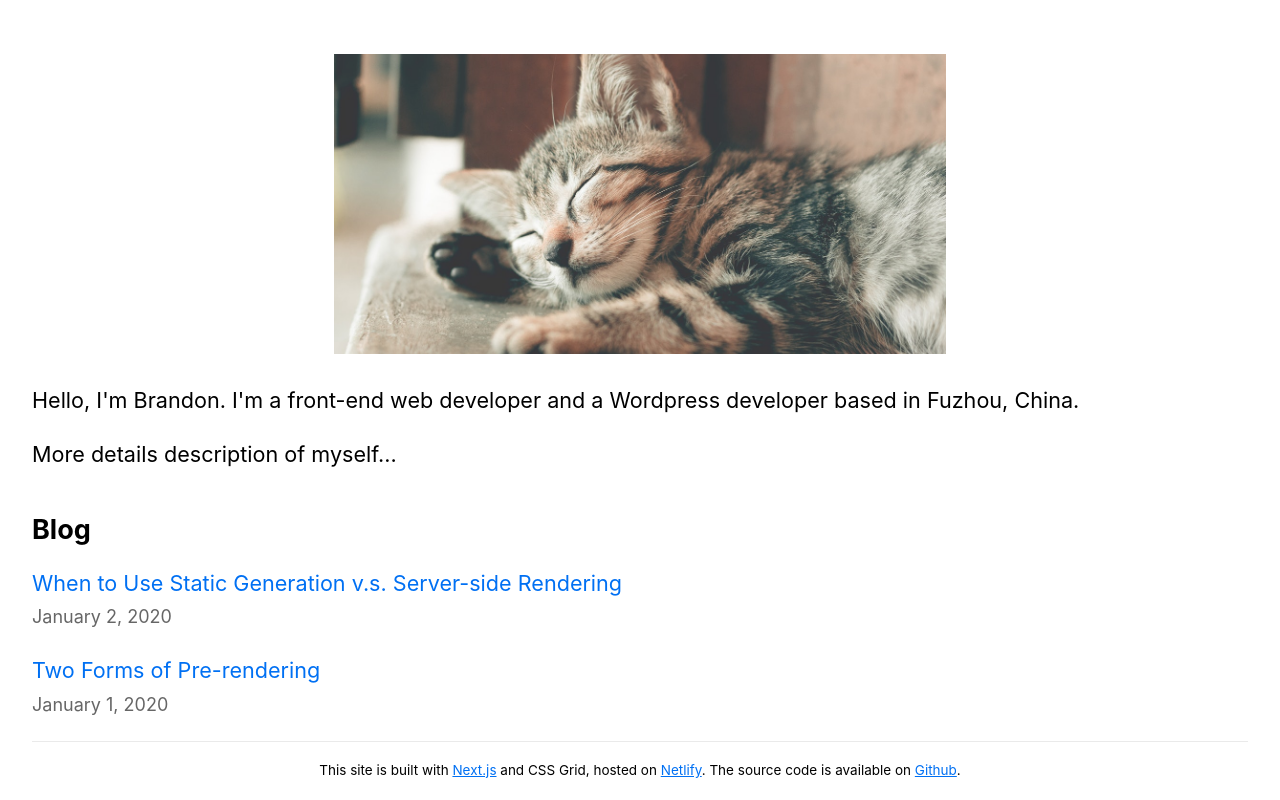
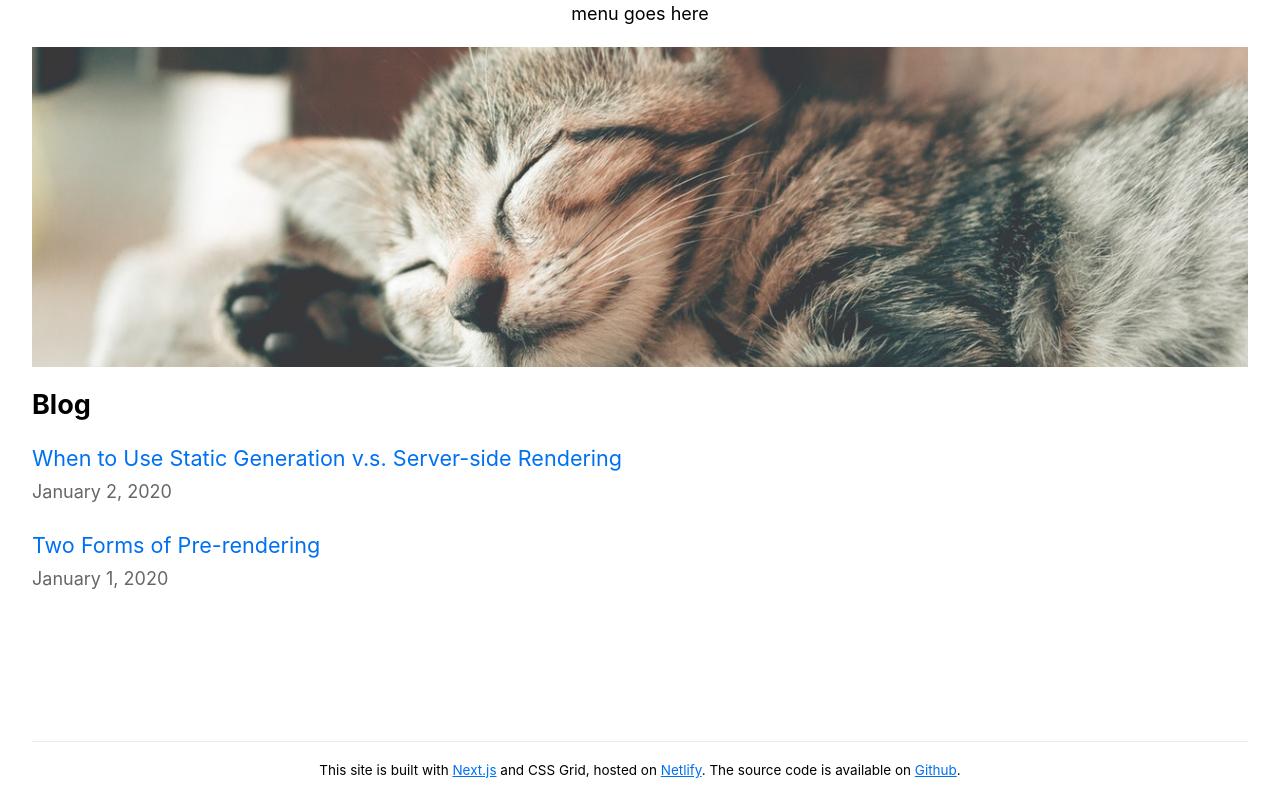
Before and after one commit to iambran/personalwebsite, a Next.js app: page / in a window 1280 px wide. Built offline with nearby package versions, Linux system fonts and the light colour scheme.

Commit message:
remove image from  the layout.js file

```diff
--- a/components/layout.js
+++ b/components/layout.js
@@ -1,7 +1,6 @@
 import Head from 'next/head'
 import Image from 'next/image'
 import styles from './layout.module.scss'
-import utilStyles from '../styles/utils.module.scss'
 import Link from 'next/link'
 
 const name = 'Brandon Zhang'
@@ -23,40 +22,7 @@ export default function Layout ({ children, home }) {
             </Head>
 
             <header className={styles.header}>
-                {home ? (
-                    <>
-                        <Image
-                            priority
-                            src="/images/brandon-zhang.jpg"
-                            className={utilStyles.profile}
-                            width="612"
-                            height="300"
-                            alt={name}
-                        />
-                    </>
-                ) : (
-                    <>
-                        <Link href="/">
-                            <a>
-                                <Image
-                                    priority
-                                    src="/images/brandon-zhang.jpg"
-                                    className={utilStyles.borderCircle}
-                                    height={108}
-                                    width={108}
-                                    alt={name}
-                                />
-                            </a>
-                        </Link>
-
-                        <h2 className={utilStyles.headingLg}>
-                            <Link href="/">
-                                <a className={utilStyles.colorInherit}>{name}</a>
-                            </Link>
-                        </h2>
-                    </>
-                )
-                }
+                menu goes here
             </header>
 
             <main>{children}</main>
--- a/components/layout.module.scss
+++ b/components/layout.module.scss
@@ -1,18 +1,21 @@
+$maxContentWidth: 95vw;
+
 .grid {
-  max-width: 95vw;
+  max-width: $maxContentWidth;
   min-height: 100vh;
-  padding: 3rem 0 0 0;
+  padding: 0;
   margin: 0 auto;
   display: grid;
 
   // min-content allows me to set a fixed height to my footer
-  grid-template-rows: 1fr auto min-content;
+  grid-template-rows: min-content auto min-content;
 }
 
 .header {
   display: flex;
   flex-direction: column;
   align-items: center;
+  position: relative;
 }
 
 .backToHome {
--- a/lib/posts.js
+++ b/lib/posts.js
@@ -8,7 +8,8 @@ const postsDirectory = path.join(process.cwd(), 'posts')
 
 export function getSortedPostsData() {
   // Get file names under /posts
-  const fileNames = fs.readdirSync(postsDirectory)
+  const fileNames = fs.readdirSync(postsDirectory) // return an array containing all the file names
+
   const allPostsData = fileNames.map(fileName => {
     // Remove ".md" from file name to get id
     const id = fileName.replace(/\.md$/, '')
--- a/pages/index.js
+++ b/pages/index.js
@@ -4,6 +4,7 @@ import utilStyles from '../styles/utils.module.scss'
 import { getSortedPostsData } from '../lib/posts'
 import Link from 'next/link'
 import Date from '../components/date'
+import Image from 'next/image'
 
 
 
@@ -24,9 +25,16 @@ export default function Home({ allPostsData }) {
         <title>{siteTitle}</title>
       </Head>
 
-      <section className={utilStyles.headingMd}>
+      <section className={utilStyles.headingMd, utilStyles.welcome}>
+        <Image
+          priority
+          src="/images/brandon-zhang.jpg"
+          className={utilStyles.profile}
+          layout="fill"
+          alt="Brandon Zhang"
+        />
         <p>Hello, I'm Brandon. I'm a front-end web developer and a Wordpress developer based in Fuzhou, China.</p>
-        <p>More details description of myself...</p>
+        <p></p>
 
       </section>
 
--- a/styles/Home.module.scss
+++ /dev/null
@@ -1,121 +0,0 @@
-.container {
-  min-height: 100vh;
-  padding: 0 0.5rem;
-  display: flex;
-  flex-direction: column;
-  justify-content: center;
-  align-items: center;
-  height: 100vh;
-}
-
-.main {
-  padding: 5rem 0;
-  flex: 1;
-  display: flex;
-  flex-direction: column;
-  justify-content: center;
-  align-items: center;
-}
-
-.footer {
-  width: 100%;
-  height: 100px;
-  border-top: 1px solid #eaeaea;
-  display: flex;
-  justify-content: center;
-  align-items: center;
-}
-
-.footer a {
-  display: flex;
-  justify-content: center;
-  align-items: center;
-  flex-grow: 1;
-}
-
-.title a {
-  color: #0070f3;
-  text-decoration: none;
-}
-
-.title a:hover,
-.title a:focus,
-.title a:active {
-  text-decoration: underline;
-}
-
-.title {
-  margin: 0;
-  line-height: 1.15;
-  font-size: 4rem;
-}
-
-.title,
-.description {
-  text-align: center;
-}
-
-.description {
-  line-height: 1.5;
-  font-size: 1.5rem;
-}
-
-.code {
-  background: #fafafa;
-  border-radius: 5px;
-  padding: 0.75rem;
-  font-size: 1.1rem;
-  font-family: Menlo, Monaco, Lucida Console, Liberation Mono, DejaVu Sans Mono,
-    Bitstream Vera Sans Mono, Courier New, monospace;
-}
-
-.grid {
-  display: flex;
-  align-items: center;
-  justify-content: center;
-  flex-wrap: wrap;
-  max-width: 800px;
-  margin-top: 3rem;
-}
-
-.card {
-  margin: 1rem;
-  padding: 1.5rem;
-  text-align: left;
-  color: inherit;
-  text-decoration: none;
-  border: 1px solid #eaeaea;
-  border-radius: 10px;
-  transition: color 0.15s ease, border-color 0.15s ease;
-  width: 45%;
-}
-
-.card:hover,
-.card:focus,
-.card:active {
-  color: #0070f3;
-  border-color: #0070f3;
-}
-
-.card h2 {
-  margin: 0 0 1rem 0;
-  font-size: 1.5rem;
-}
-
-.card p {
-  margin: 0;
-  font-size: 1.25rem;
-  line-height: 1.5;
-}
-
-.logo {
-  height: 1em;
-  margin-left: 0.5rem;
-}
-
-@media (max-width: 600px) {
-  .grid {
-    width: 100%;
-    flex-direction: column;
-  }
-}
--- a/styles/utils.module.scss
+++ b/styles/utils.module.scss
@@ -1,3 +1,7 @@
+.welcome {
+  position: relative;
+  height: 40vh;
+}
 .heading2Xl {
     font-size: 2.5rem;
     line-height: 1.2;
```
